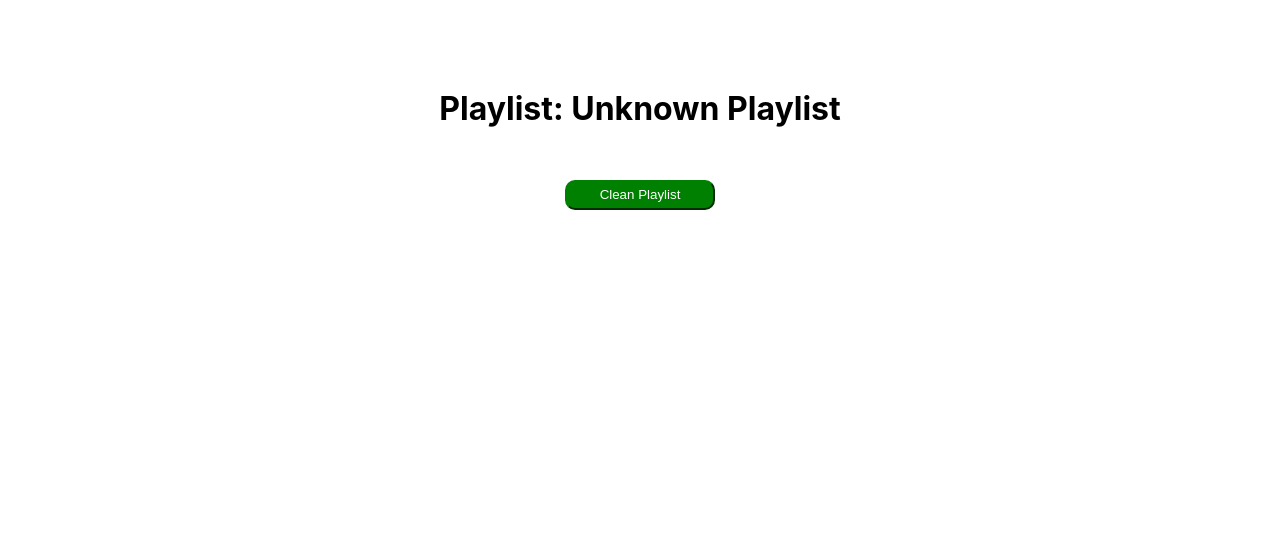
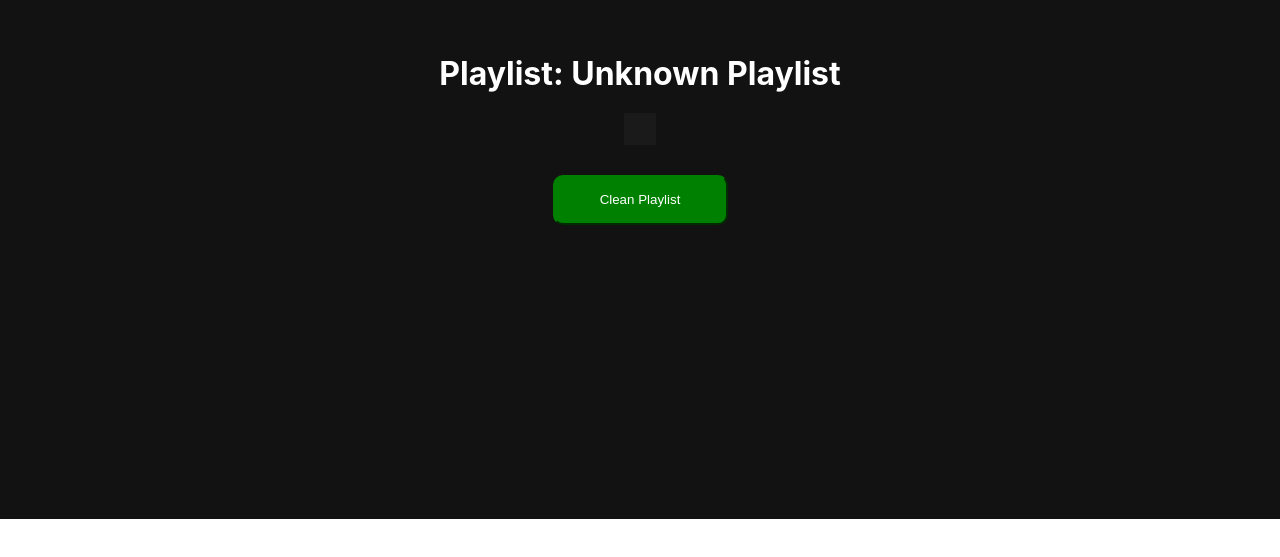
Before and after one commit to salimina/SpotifyPlaylistCleaner, a React (Create React App) app in the folder client/: page /songs in a window 1280 px wide. Shown: the part 281-838 px from the top of the page. After the commit the page ends 800 px from the top, so only its background shows below. Built offline with nearby package versions, Linux system fonts and the light colour scheme.

Commit message:
improved design

```diff
--- a/client/src/App.js
+++ b/client/src/App.js
@@ -3,6 +3,7 @@ import { BrowserRouter as Router, Route, Routes } from "react-router-dom";
 import HomePage from "./components/HomePage";
 import Dashboard from "./components/Dashboard";
 import Songs from "./components/Songs";
+import "./Styles/app.css";
 
 function App() {
   return (
--- a/client/src/Styles/HomePage.css
+++ b/client/src/Styles/HomePage.css
@@ -14,6 +14,7 @@ button{
     font-weight: light bold;
     height: 30px !important;
     width: 150px;
+    box-shadow: none;
 }
 
 button:hover{
@@ -21,3 +22,11 @@ button:hover{
     border-color: darkgreen !important;
     cursor: pointer;
 }
+
+h1{
+    color: white !important;
+}
+
+p{
+    color: white !important;
+}
--- /dev/null
+++ b/client/src/Styles/app.css
@@ -0,0 +1,15 @@
+html, body {
+    margin: 0;
+    padding: 0;
+    height: 100%;
+    width: 100%;
+  }
+  .container {
+    margin: 0;
+    padding: 0;
+  }
+  * {
+    margin: 0;
+    padding: 0;
+    box-sizing: border-box;
+  }
--- a/client/src/Styles/dashboard.css
+++ b/client/src/Styles/dashboard.css
@@ -10,6 +10,7 @@
 .listItem{
     display: flex;
     flex-direction: column;
+    color: white !important;
 }
 
 .image{
@@ -18,7 +19,7 @@
     align-items: center !important;
 }
 
-.button{
+button{
     width:175px !important;
     margin-top: 10px;
     align-items: center !important;
@@ -27,6 +28,7 @@
     border-radius: 10px;
     border-color: green !important;
     font-weight: light bold;
+    box-shadow: none !important;
 }
 
 .button:hover{
@@ -37,9 +39,32 @@
 
 .title{
     margin-bottom: 10px;
+    color: white !important;
 
 }
 
 h1{
-    margin: 50px;
+    color: white !important;
 }
+
+.dashboard{
+    background-color: #121212;
+    padding: 20px;
+    overflow:auto !important;
+}
+
+html, body {
+    margin: 0;
+    padding: 0;
+    height: 100%;
+    width: 100%;
+  }
+  .container {
+    margin: 0;
+    padding: 0;
+  }
+  * {
+    margin: 0;
+    padding: 0;
+    box-sizing: border-box;
+  }
--- a/client/src/Styles/songs.css
+++ b/client/src/Styles/songs.css
@@ -1,12 +1,72 @@
+
 .container{
-    margin-top: 20px;
-    margin-bottom: 20px;
+    background-color: #121212;
+    display: flex;
+    align-items: center;
+    justify-content: center;
+    flex-direction: column;
+    text-overflow: scroll !important;
+    overflow-y: scroll !important;
+
 }
 
 h1{
+    color: white !important;
     margin: 20px !important;
+    padding-top: 50px !important;
+}
+
+h2{
+    color: white !important;
+    margin: 20px !important;
+    /* padding-top: 20px; */
 }
 
 ul{
     list-style-type: none; /* Removes bullet points */
+    color: white !important;
 }
+
+.outlierButton{
+    margin: 30px !important;
+
+}
+
+.cleanButton{
+    margin: 30px !important;
+    height: 50px !important;
+    width: 150px;
+}
+
+.checkbox{
+    margin: 5px;
+}
+
+html, body {
+    margin: 0;
+    padding: 0;
+    height: 100%;
+    width: 100%;
+  }
+  .container {
+    margin: 0;
+    padding: 0;
+  }
+  * {
+    margin: 0;
+    padding: 0;
+    box-sizing: border-box;
+  }
+
+  #none{
+    color: white;
+  }
+
+  /* songs.css */
+.songlist-container {
+    max-height: 550px;      /* or whatever max height you need */
+    overflow-y: auto;       /* shows scrollbar if content exceeds 600px */
+    border: None; /* optional, just for clarity */
+    padding: 1rem;
+    background-color: #1a1a1a;
+  }
--- /dev/null
+++ b/client/src/components/SongList.js
@@ -0,0 +1,21 @@
+import React, { useEffect, useState } from "react";
+
+function SongList({ songlist }) {
+    return (
+        <ul>
+            {songlist.map((song, index) => {
+                if (!song?.track) {
+                    return null;
+                }
+                return (
+                    <li key={index}>
+                        {song.track.name || "Unnamed Song"} by{" "}
+                        {song.track.artists[0]?.name || "Unknown Artist"}
+                    </li>
+                );
+            })}
+        </ul>
+    );
+}
+
+export default SongList;
--- a/client/src/components/Songs.js
+++ b/client/src/components/Songs.js
@@ -1,20 +1,20 @@
-import React, { useEffect, useState } from "react";
+import React, { useState } from "react";
 import { useLocation } from "react-router-dom";
 import axios from "axios";
+import SongList from "../components/SongList";
 import "../Styles/songs.css";
+import Spline from "@splinetool/react-spline";
 
 function Songs() {
   const location = useLocation();
   const playlistName = location.state?.playlistName || "Unknown Playlist";
-    const [songlist, setSonglist] = useState(location.state?.trackItems || [])
-    console.log("Location State in Songs:", location.state);
-    const playlistId = location.state?.playlistID || undefined;
-    const [analyzedSongs, setAnalyzedSongs] = useState([]); // Songs with removal predictions
+  const [songlist, setSonglist] = useState(location.state?.trackItems || []);
+  const [analyzedSongs, setAnalyzedSongs] = useState([]);
   const [removals, setRemovals] = useState([]);
   const [firstClick, setFirstClick] = useState(false);
+  const playlistId = location.state?.playlistID || undefined;
 
   const analyzePlaylist = async () => {
-    console.log("Invoking analyzePlaylist with playlistId:", playlistId);
     try {
       const response = await axios.post(
         "http://localhost:5000/analyze-playlist",
@@ -28,42 +28,42 @@ const analyzePlaylist = async () => {
     }
   };
 
-
-const toggleRemoval = (songId, isChecked) => {
+  const toggleRemoval = (trackId, isChecked) => {
     setRemovals((prevRemovals) =>
-        isChecked ? [...prevRemovals, songId] : prevRemovals.filter((id) => id !== songId)
+      isChecked
+        ? [...prevRemovals, trackId]
+        : prevRemovals.filter((id) => id !== trackId)
     );
   };
 
-
   const removeOutliers = async () => {
     try {
-        // Make sure the removals array contains valid Spotify track URIs
-        const trackUris = removals.map(trackId => ({
+      const trackUris = removals.map((trackId) => ({
         uri: `spotify:track:${trackId}`
       }));
 
       const response = await axios.delete("http://localhost:5000/remove-tracks", {
         data: {
-                playlist_id: playlistId, // Pass the playlist ID
-                tracks: trackUris         // Send the formatted tracks array
+          playlist_id: playlistId,
+          tracks: trackUris
         },
         withCredentials: true
       });
 
       if (response.status === 200) {
-            console.log("Tracks removed successfully.");
-            setRemovals([]);
-            console.log("Before filtering, analyzedSongs:", analyzedSongs);
-            const filteredAnalyzedSongs = analyzedSongs.filter((track) => !removals.includes(track.id));
-            console.log("After filtering, analyzedSongs:", filteredAnalyzedSongs);
-            console.log("Before filtering, songlist:", songlist);
-            const filteredSonglist = songlist.filter((track) => !removals.includes(track.id));
-            console.log("After filtering, songlist:", filteredSonglist);
+        // Filter out from 'analyzedSongs' by matching 'song.id'
+        const filteredAnalyzedSongs = analyzedSongs.filter(
+          (song) => !removals.includes(song.id)
+        );
 
-            // Update state with filtered lists
+        // Filter out from 'songlist' by matching 'song.track.id'
+        const filteredSonglist = songlist.filter(
+          (song) => !removals.includes(song.track.id)
+        );
+
         setAnalyzedSongs(filteredAnalyzedSongs);
         setSonglist(filteredSonglist);
+        setRemovals([]);
       } else {
         console.error("Failed to remove tracks:", response.data);
       }
@@ -72,63 +72,72 @@ const removeOutliers = async () => {
     }
   };
 
-    // useEffect(() => {
+  return (
+    /**
+     * Parent container that positions the Spline background
+     * and the main content.
+     */
+    <div
+      style={{
+        position: "relative",
+        width: "100%",
+        height: "100vh",
+        overflow: "hidden"
+      }}
+    >
+      {/* Full-page Spline background */}
+      <Spline
+        scene="https://prod.spline.design/SItQV7KFk4UJ8zJ3/scene.splinecode"
+        style={{
+          position: "absolute",
+          top: 0,
+          left: 0,
+          width: "100%",
+          height: "100%",
+          zIndex: 0
+        }}
+      />
 
-    //     // Log songs with missing or invalid data
-    //     songlist.forEach((song, index) => {
-    //         console.log("songs:", song)
-    //         if (!song?.track?.name) {
-    //             console.log(`Song at index ${index} is missing a name or track object:`, song);
-    //         }
-    //     });
-    // }, [songlist]);
+      {/* Your main app content above the Spline background */}
+      <div className="container" style={{ position: "relative", zIndex: 1 }}>
+        <h1>Playlist: {playlistName}</h1>
 
+        <div className="songlist-container">
+          <SongList songlist={songlist} />
+        </div>
 
-    return (
-        <div className="container">
-            <h1>Playlist: {playlistName}</h1>
-            <ul>
-                {songlist.map((song, index) => {
-                    // Ensure song and song.track are valid
-                    if (!song?.track) {
-                        return null; // Skip this song
-                    }
-
-                    // Render the song details
-                    return (
-                        <li key={index}>
-                            {song.track.name || "Unnamed Song"} by {song.track.artists[0]?.name || "Unknown Artist"}
-                        </li>
-                    );
-                })}
-            </ul>
-            <div>
         <button
-                    onClick={() => {
-                        analyzePlaylist(playlistId);
-                    }}
+          className="cleanButton"
+          onClick={() => analyzePlaylist(playlistId)}
         >
           Clean Playlist
         </button>
-            </div>
-            <div>
+
         {firstClick && (
-                    <div>
+          <div className="outlierPopup">
             <h2>Outliers Detected:</h2>
             {analyzedSongs.length > 0 ? (
               <div>
                 <ul>
                   {analyzedSongs.map((song, index) => (
-                                        <li key={index}>
-                                            <input type="checkbox" onChange={(e) => (toggleRemoval(song.id, e.target.checked))} />
+                    <li key={song.id || index}>
+                      <input
+                        className="checkbox"
+                        type="checkbox"
+                        onChange={(e) =>
+                          toggleRemoval(song.id, e.target.checked)
+                        }
+                      />
                       {song.name} by {song.artist}
                     </li>
                   ))}
                 </ul>
-                                <button className = "outlierButton" onClick={removeOutliers}>Remove Outliers</button>
+                <button className="outlierButton" onClick={removeOutliers}>
+                  Remove Outliers
+                </button>
               </div>
             ) : (
-                            <div>None</div>
+              <div id="none">None</div>
             )}
           </div>
         )}
```
Also changed, not shown: client/src/App.css (deleted, +0 -38 lines), client/src/components/HomePage.js (+14 -4 lines), 1 other file (tests, documents, lock files or other folders). Lines whose indentation alone changed are shown as unchanged.
